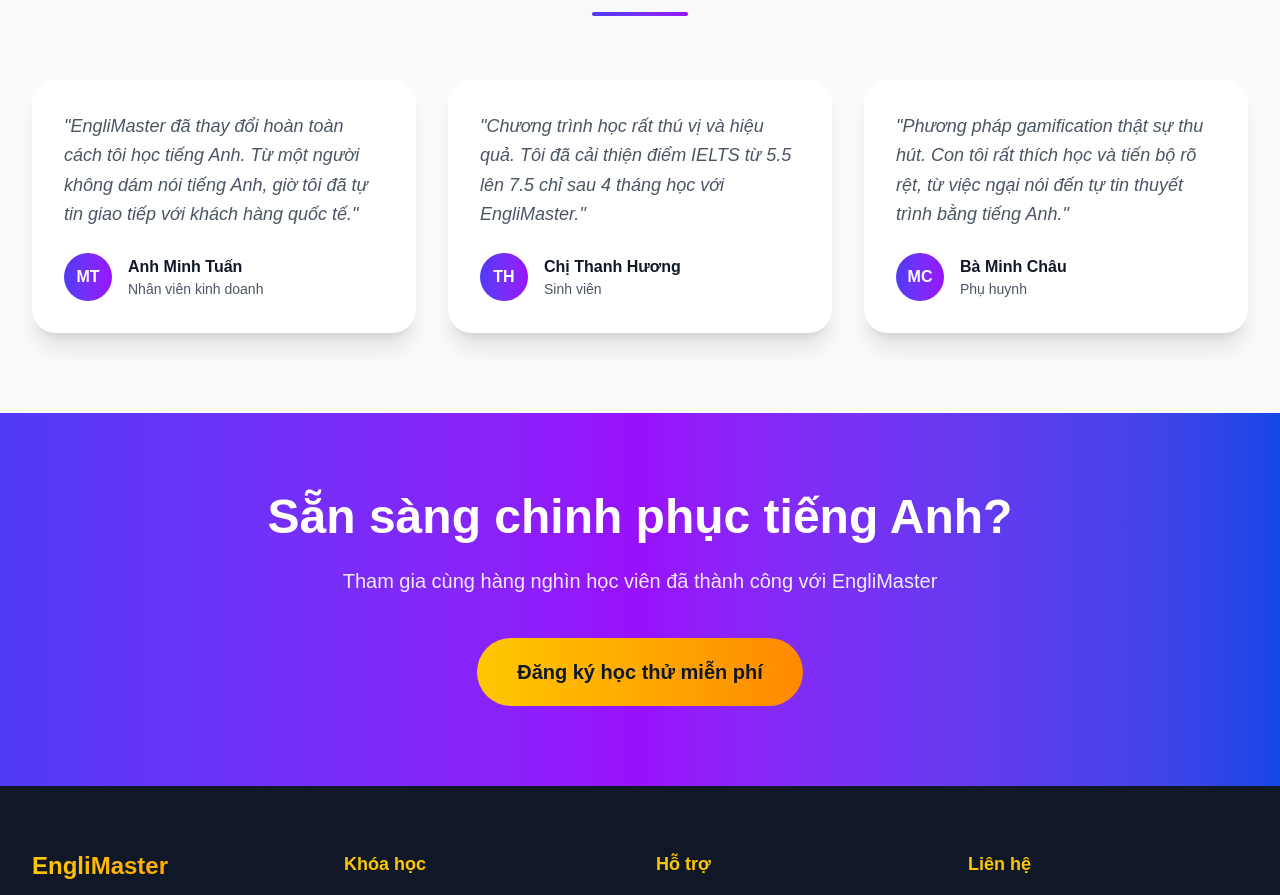
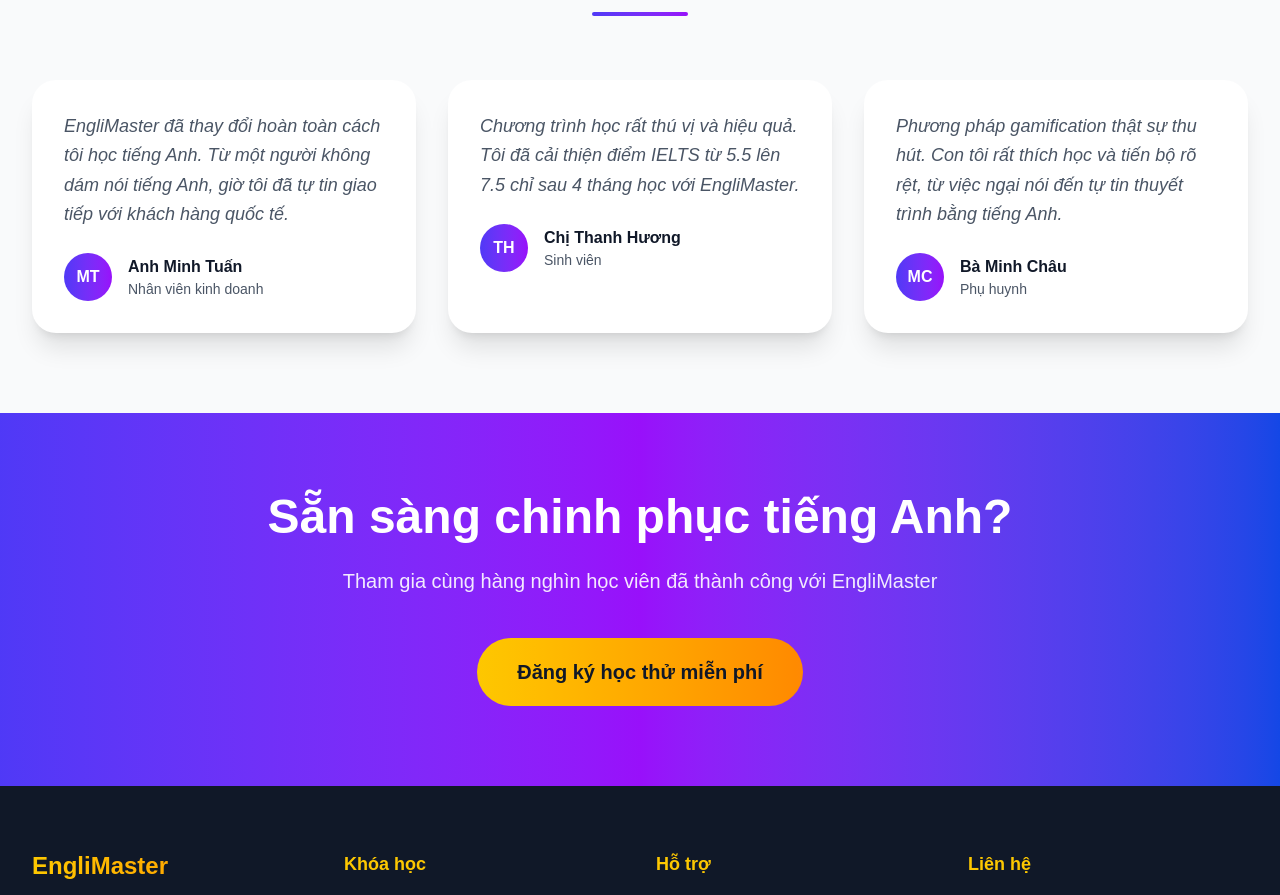
Before and after one commit to lehau17/englisg-ladingpage, a Next.js app: page / in a window 1280 px wide. Shown: the part 2020-2915 px from the top of the page. Built offline with nearby package versions, Linux system fonts and the light colour scheme.

Commit message:
fix double quote for build

```diff
--- a/src/app/page.tsx
+++ b/src/app/page.tsx
@@ -261,7 +261,7 @@
                         {testimonials.map((testimonial, index) => (
                             <div key={index} className="bg-white rounded-3xl p-8 shadow-xl hover:shadow-2xl transition-all duration-300">
                                 <div className="text-gray-600 italic text-lg mb-6 leading-relaxed">
-                                    "{testimonial.text}"
+                                    {testimonial.text}
                                 </div>
                                 <div className="flex items-center">
                                     <div className="w-12 h-12 bg-gradient-to-r from-indigo-600 to-purple-600 rounded-full flex items-center justify-center text-white font-bold mr-4">
```
